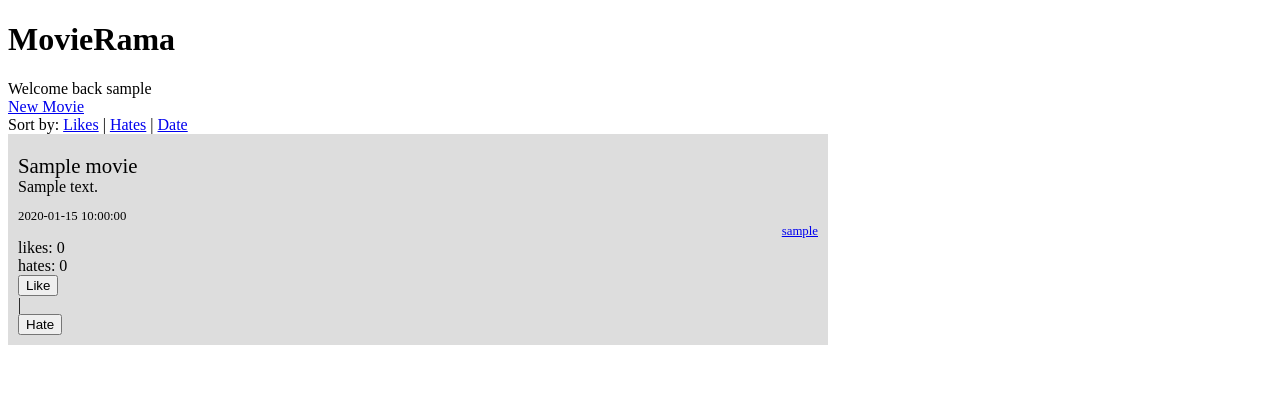
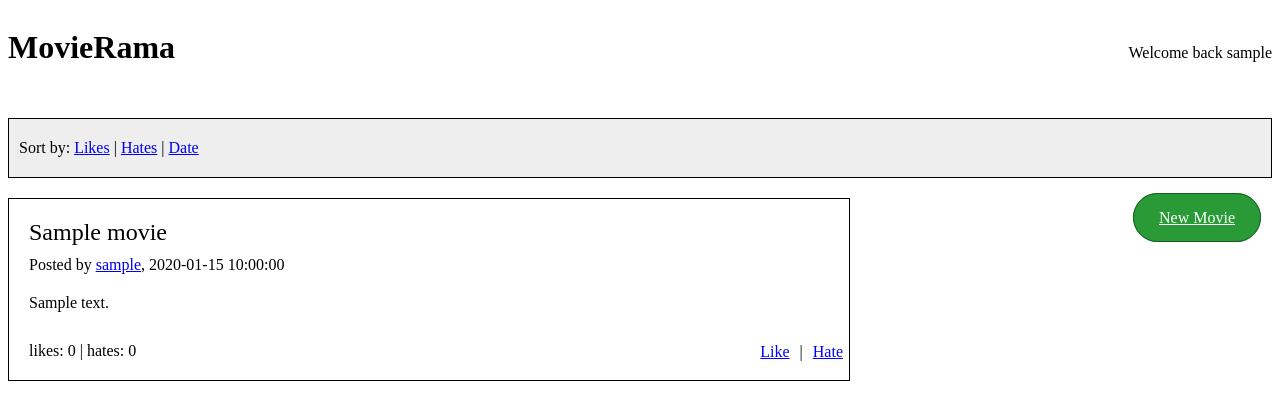
Before and after one commit to ygkoumas/movierama, a Flask app: template src/templates/movies.html in a window 1280 px wide. Shown: the top 420 px of the page. Run offline with Flask 2, Linux system fonts and the light colour scheme; the template is opened without the code that fills it: most values are stand-ins (such as "Sample title", 1, 10 or a date in 2020); parts of the project's set-up code (start-up, migrations or seed data) failed here and were passed over.

Commit message:
add style and some fixes

```diff
--- a/src/app.py
+++ b/src/app.py
@@ -1,6 +1,5 @@
 import re
-from flask import Flask, render_template, make_response, request, redirect
-from markupsafe import escape
+from flask import Flask, render_template, make_response, request, redirect, escape
 from util.login import validate_user, create_token, validate_token, register_user
 from data.movies import Movies
 from data.movie_votes import MovieVotes
@@ -81,7 +80,8 @@
     else:
         movies = Movies.get_movies_sorted_by_date()
 
-    return render_template('movies.html', movies=movies, username=username or '', likes=likes, hates=hates)
+    return render_template('movies.html', movies=movies,
+                           username=username or '', likes=likes, hates=hates)
 
 
 @app.route('/add-movie', methods=['GET', 'POST'])
--- a/src/data/movies.py
+++ b/src/data/movies.py
@@ -1,3 +1,4 @@
+from re import escape
 import pandas as pd
 MOVIES_FILE = 'data/app_data/movies.csv'
 
@@ -8,24 +9,25 @@
         self.__fetch_movies()
 
     def __fetch_movies(self):
-        self.parsed_movies = pd.read_csv(MOVIES_FILE, dtype='string')
+        self.parsed_movies = pd.read_csv(MOVIES_FILE, dtype='string', converters={field: lambda text: text.replace('̬¦', ',') for field in ['title', 'description']})
         self.parsed_movies.reset_index(level=0, inplace=True)
         self.parsed_movies.rename({'index': 'id'}, axis=1, inplace=True)
         self.movies = self.parsed_movies.applymap(str)
 
     def add_movie(self, title, description, date, username):
         with open(MOVIES_FILE, "a+") as mf:
+            title = title.replace(',', '̬¦')
+            description = description.replace(',', '̬¦')
             mf.write("\n")
             mf.write(f"{title},{description},{date},{username}")
         self.__fetch_movies()
 
     def get_movies(self):
-        movies = self.movies.sort_values('id', ascending=True)
-        return [movie for _, movie in movies.iterrows()]
+        return [movie for _, movie in self.movies.iterrows()]
 
     def get_movies_sorted_by_date(self):
-        movies = self.movies.sort_values('id', ascending=False)
-        return [movie for _, movie in movies.iterrows()]
+        movies = [movie for _, movie in self.movies.iterrows()]
+        return movies[::-1]
 
     def get_movies_filtered_by_user(self, username):
         movies = self.movies.query(f'username == "{username}"')
--- /dev/null
+++ b/src/static/styles.css
@@ -0,0 +1,84 @@
+body {
+  max-width: 1300px;
+}
+
+.inline {
+  display: inline;
+}
+
+.link-button {
+  background: none;
+  border: none;
+  color: blue;
+  text-decoration: underline;
+  cursor: pointer;
+  font-size: 1em;
+  font-family: serif;
+}
+
+.link-button:focus {
+  outline: none;
+}
+
+.link-button:active {
+  color:red;
+}
+
+h1 {
+  padding-bottom: 30px;
+}
+
+.account-area,.add-movie {
+  text-align: right;
+}
+
+.add-movie a{
+  border-radius: 25px;
+  border: 1px solid #195a26;
+  background: #299a36;
+  padding: 15px 25px;
+  color: #fff;
+  position: relative;
+  bottom: -70px;
+}
+
+.add-movie {
+  position: relative;
+}
+
+.sort, .add-movie, h1, .account-area {
+  display: inline-block;
+  width: 50%;
+}
+
+.movies-header {
+  border: 1px solid black;
+  margin-bottom: 20px;
+  padding: 20px 10px;
+  background: #eee;
+}
+
+.movie-section {
+  margin-bottom: 20px;
+  padding: 20px 20px;
+  width: 800px;
+  position: relative;
+  border: 1px solid black;
+}
+
+.movie-section .movie-title {
+  font-size: 150%;
+}
+
+.movie-section .description {
+  padding: 10px 0 30px;
+}
+
+.movie-section div {
+  padding: 10px 0;
+}
+
+.movie-section span.vote {
+  position: absolute;
+  right: 0;
+}
--- a/src/templates/movies.html
+++ b/src/templates/movies.html
@@ -5,37 +5,49 @@
 <html>
 <head>
     <title>Movies</title>
+    <link rel="stylesheet" href="{{ url_for('static', filename='styles.css') }}">
 </head>
 <body>
-<h1>MovieRama</h1>
+<h1>MovieRama</h1><!--
+--><div class='account-area'>
 {% if username != '' %}
-<div>Welcome back {{username}}</div>
+Welcome back {{username}}
 {% else %}
-<div style='text-align: right;'><a href={{ url_for('login') }}>Log in</a> or <a href={{ url_for('signup') }}>Sign up</a></div>
+<a href={{ url_for('login') }}>Log in</a> or <a href={{ url_for('signup') }}>Sign up</a></div>
 {% endif %}
+</div>
 
+
+<div class='movies-header'>
+<div class='sort'>
+    Sort by:
+    <a href={{ url_for('show_movies', sortby='likes') }}>Likes</a> |
+    <a href={{ url_for('show_movies', sortby='hates') }}>Hates</a> |
+    <a href={{ url_for('show_movies', sortby='date') }}">Date</a>
+</div><!--
+--><div class='add-movie'>
 {% if username != '' %}
-<div><a href={{ url_for('add_movie') }}>New Movie</a></div>
+<a href={{ url_for('add_movie') }}>New Movie</a>
 {% endif %}
+</div>
+</div>
 
-<div>Sort by: <a href={{ url_for('show_movies', sortby='likes') }}>Likes</a> | <a href={{ url_for('show_movies', sortby='hates') }}>Hates</a> | <a href={{ url_for('show_movies', sortby='date') }}">Date</a> </div>
 {%for movie in movies%}
-    <div style='margin-bottom: 20px; padding: 20px 10px 10px; width: 800px; background: #ddd'>
-        <dif style='font-size: 130%'>{{movie['title']}}</dif>
-        <div style='padding-bottom: 10px'>{{movie['description']}}</div>
-        <span style='font-size: 80%'>{{movie['date']}}</span>
-        <div style='font-size: 80%; text-align: right;'><a href={{ url_for('show_movies', filterby=movie['username']) }}>{{movie['username']}}</a></div>
+    <div class='movie-section'>
+        <dif class='movie-title'>{{movie['title']}}</dif>
+        <div>Posted by <a href={{ url_for('show_movies', filterby=movie['username']) }}>{{movie['username']}}</a>, {{movie['date']}}</div>
+        <div class="description">{{movie['description']}}</div>
 
-        <div>likes: {{ likes[movie['id']]|length if movie['id'] in likes else 0 }}</div>
-        <div>hates: {{ hates[movie['id']]|length if movie['id'] in hates else 0 }}</div>
+        <span>likes: {{ likes[movie['id']]|length if movie['id'] in likes else 0 }}</span> |
+        <span>hates: {{ hates[movie['id']]|length if movie['id'] in hates else 0 }}</span>
 
 
         {% if movie['id'] in likes and username in likes[movie['id']] %}
-        <div>You like this movie | {{ post_link('Unlike', 'unvote', movie['id']) }}</div>
+        <span class='vote'>You like this movie | {{ post_link('Unlike', 'unvote', movie['id']) }}</span>
         {% elif movie['id'] in hates and username in hates[movie['id']] %}
-        <div>You hate this movie | {{ post_link('Unhate', 'unvote', movie['id']) }}</div>
+        <span class='vote'>You hate this movie | {{ post_link('Unhate', 'unvote', movie['id']) }}</span>
         {% elif username != '' %}
-        <div>{{ post_link('Like', 'like', movie['id']) }} | {{ post_link('Hate', 'hate', movie['id']) }} </div>
+        <span class='vote'>{{ post_link('Like', 'like', movie['id']) }} | {{ post_link('Hate', 'hate', movie['id']) }} </span>
         {% endif %}
     </div>
 {%endfor%}
--- a/src/util/login.py
+++ b/src/util/login.py
@@ -19,7 +19,8 @@
 
 
 def validate_user(username, password):
-    return username in Users.get_users() and Users.get_users()[username] == password
+    return username in Users.get_users() and Users.get_users()[
+        username] == password
 
 
 def create_token(username):
```
